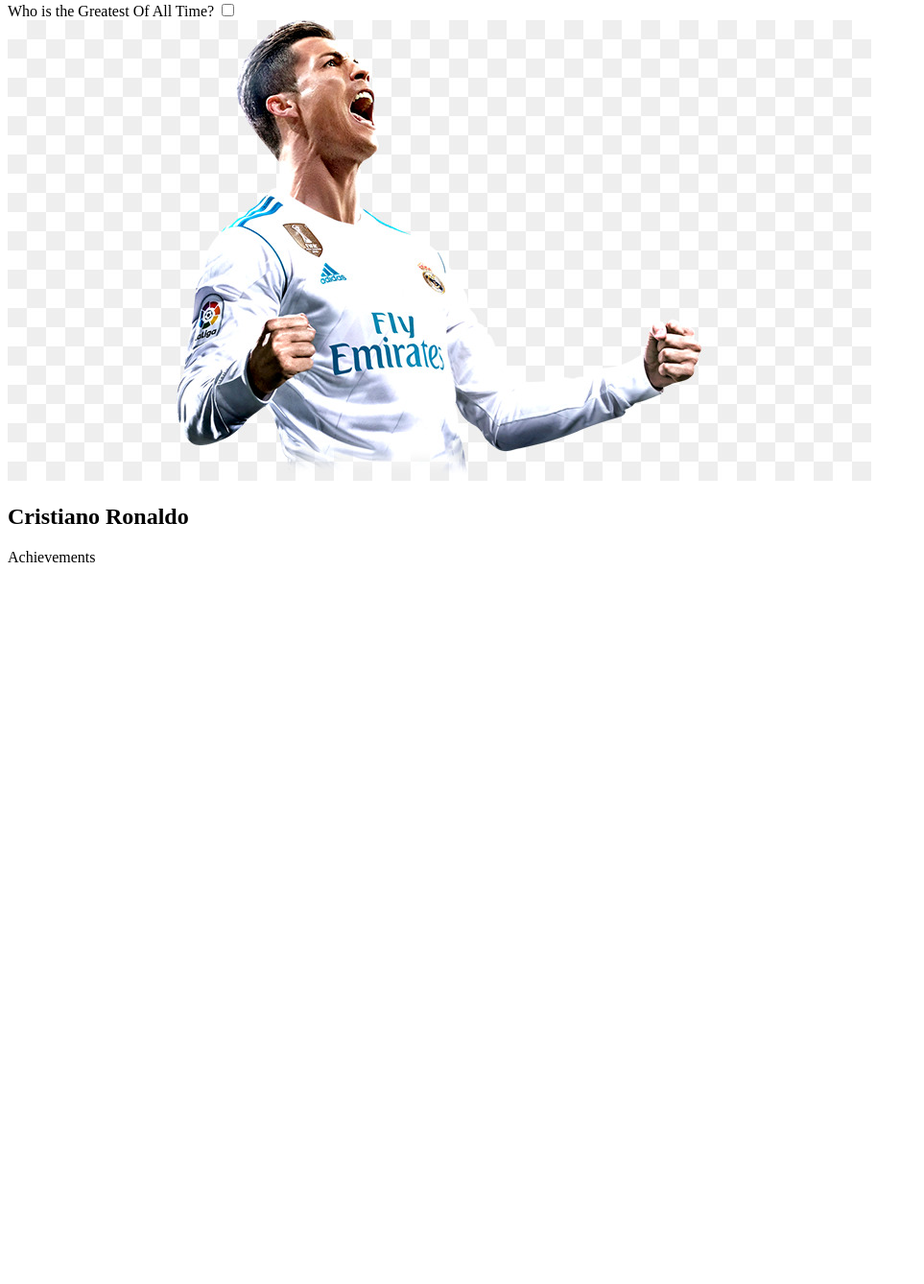
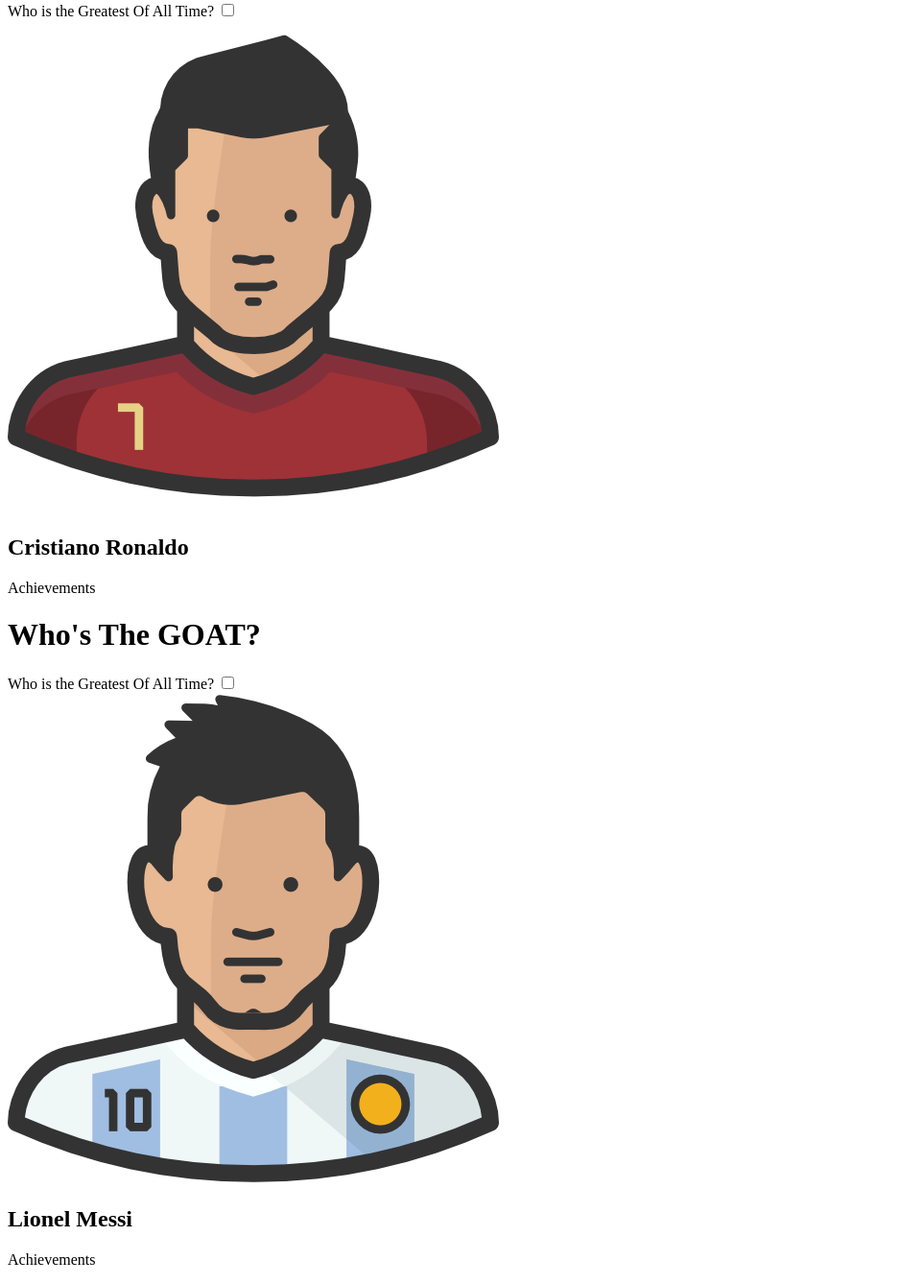
Before and after one commit to ThePritrax/LightDark, a plain HTML site: page index.html in a window 1280 px wide. Shown: the part 79-1417 px from the top of the page at 96% size, without its empty margins (0-963 px from the left). Before the commit the page ends 800 px from the top, so only its background shows below. Drawn offline with Linux system fonts and the light colour scheme.

Commit message:
changes to icons

```diff
--- a/index.html
+++ b/index.html
@@ -20,8 +20,26 @@
             <div class="item-bg-light">
                 <div class="flex">
                     <div class="icon">
-                        <span class="material-icons"><img src="img/ronaldo.jpg" alt="Cristiano Ronaldo"></span>
+                        <span class="material-icons"><img src="img/ronaldo.png" alt="Cristiano Ronaldo"></span>
                         <h2 class="primary-dark">Cristiano Ronaldo</h2>
+                        <p class="secondary-dark">Achievements</p>
+                    </div>
+                </div>
+            </div>
+        </div>
+    </div>
+
+    <div class="container">
+        <h1 class="text-center primary-dark">Who's The GOAT?</h1>
+        <span class="secondary-dark">Who is the Greatest Of All Time?</span>
+
+        <input type="checkbox" id="mode">
+        <div class="grid">
+            <div class="item-bg-light">
+                <div class="flex">
+                    <div class="icon">
+                        <span class="material-icons"><img src="img/messi.png" alt="Lionel Messi"></span>
+                        <h2 class="primary-dark">Lionel Messi</h2>
                         <p class="secondary-dark">Achievements</p>
                     </div>
                 </div>
```
Also changed, not shown: img/messi.png (added), img/ronaldo.jpg (deleted), img/ronaldo.png (added).
